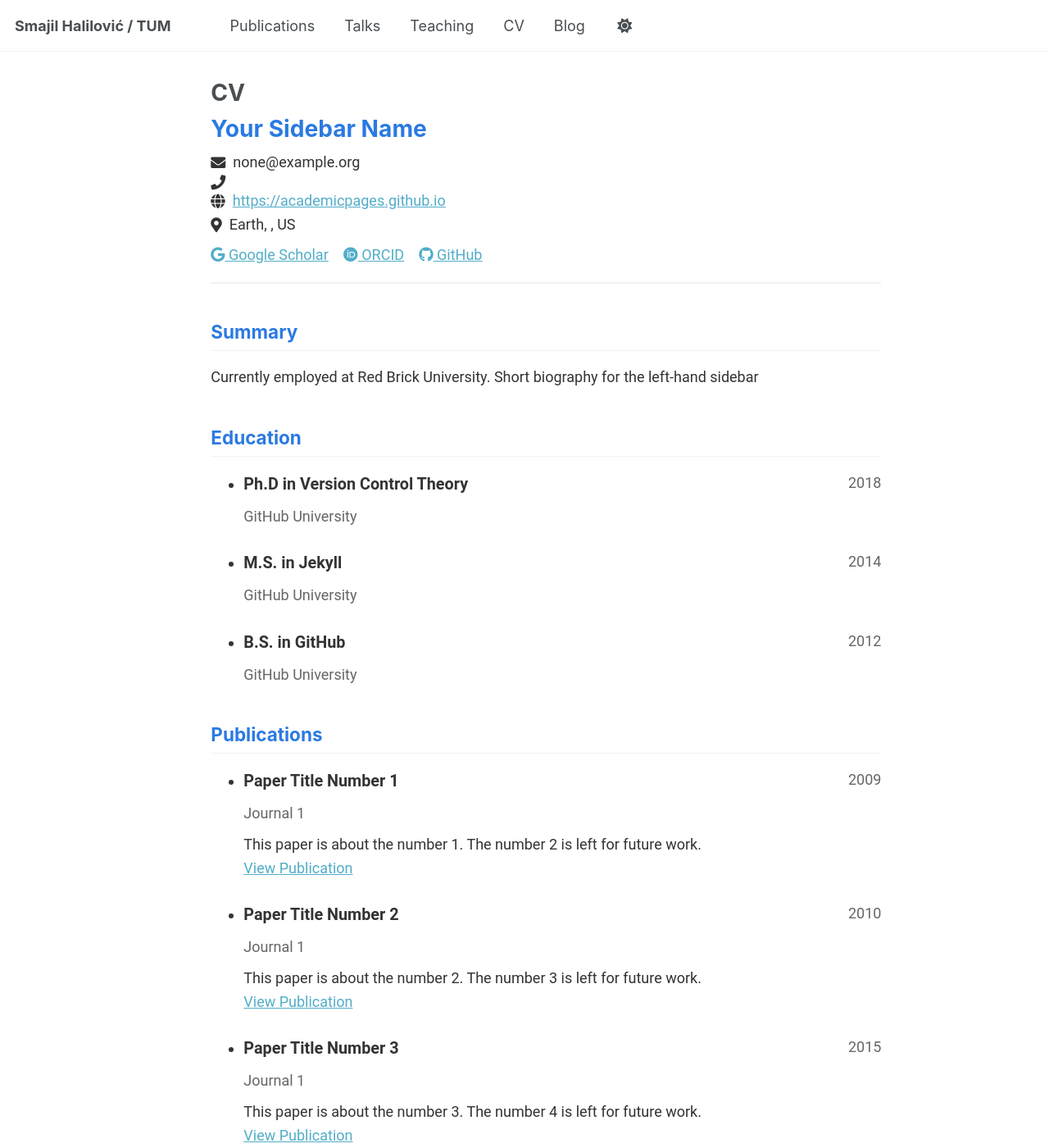
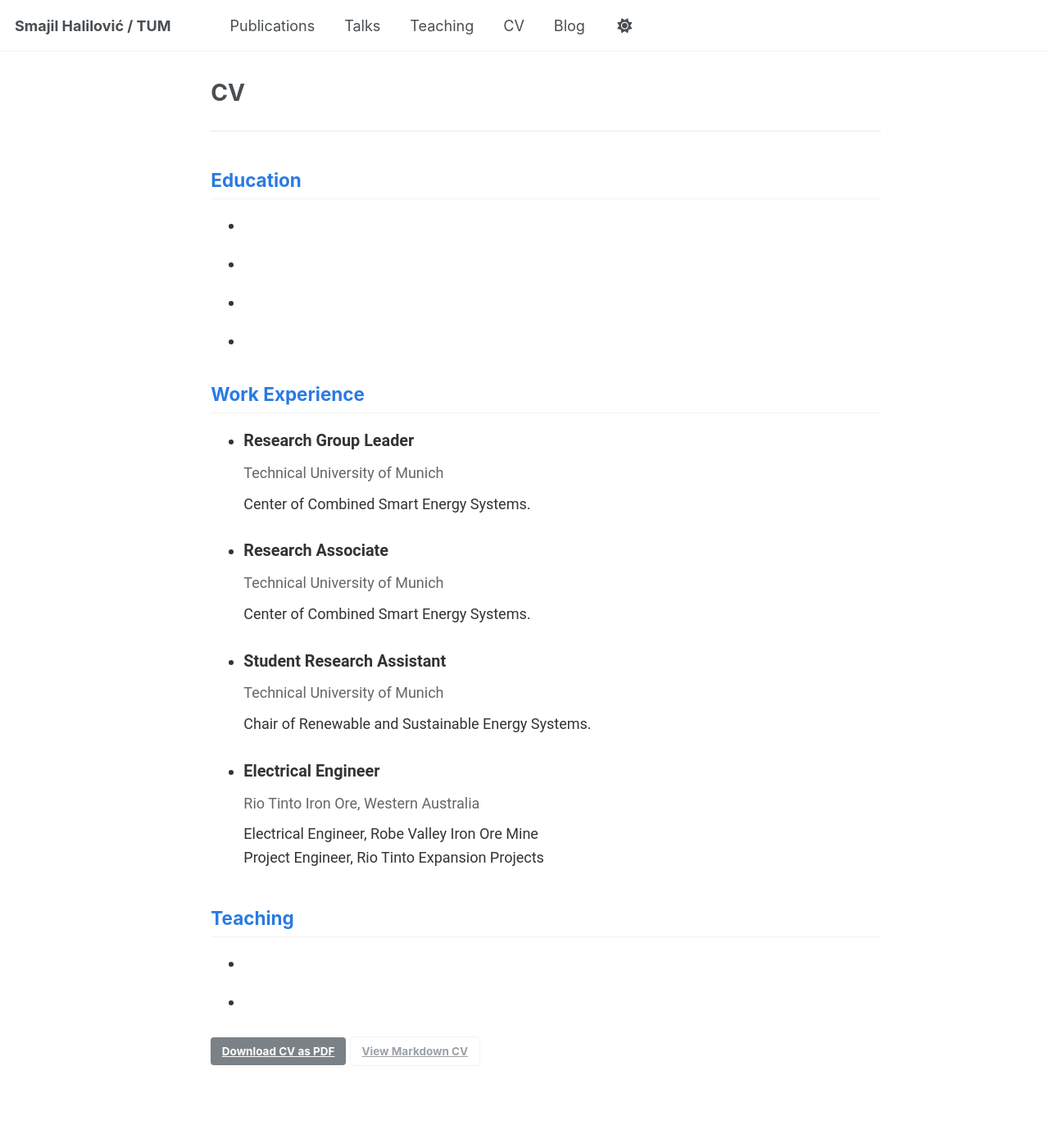
Before and after one commit to SHalilovic/shalilovic.github.io, a Jekyll site: the page built from _pages/cv-json.md, in a window 1280 px wide and 1400 px high. Shown: the whole window at 82% size. Built offline with Jekyll 4.4.1, drawn with Linux system fonts in a browser that asks for light colours; a script that is not in the unit is left out; some of the changed text lies outside the part shown.

Commit message:
Update cv.json

```diff
--- a/_data/cv.json
+++ b/_data/cv.json
@@ -1,152 +1,89 @@
 {
-  "basics": {
-    "name": "Your Sidebar Name",
-    "email": "none@example.org",
-    "phone": "",
-    "website": "https://academicpages.github.io",
-    "summary": "Currently employed at Red Brick University. Short biography for the left-hand sidebar",
-    "location": {
-      "address": "",
-      "postalCode": "",
-      "city": "Earth",
-      "countryCode": "US",
-      "region": ""
-    },
-    "profiles": [
-      {
-        "network": "Google Scholar",
-        "username": "",
-        "url": "https://scholar.google.com/citations?user=PS_CX0AAAAAJ"
-      },
-      {
-        "network": "ORCID",
-        "username": "",
-        "url": "http://orcid.org/yourorcidurl"
-      },
-      {
-        "network": "GitHub",
-        "username": "academicpages",
-        "url": "https://github.com/academicpages"
-      }
-    ]
-  },
-  "work": [],
   "education": [
     {
-      "institution": "GitHub University",
-      "area": "Ph.D in Version Control Theory",
-      "studyType": "",
-      "startDate": "",
-      "endDate": "2018",
-      "gpa": null,
-      "courses": []
+      "degree": "PhD (Dr. -Ing.)",
+      "uni": "Technical University of Munich, Germany",
+      "year": "2018-2023 (magna cum laude)",
+      "summary": "Thesis - Theory to Practice: Design, Integration and Applications for an Active Distribution Grid Laboratory."
     },
     {
-      "institution": "GitHub University",
-      "area": "M.S. in Jekyll",
-      "studyType": "",
-      "startDate": "",
-      "endDate": "2014",
-      "gpa": null,
-      "courses": []
+      "degree": "M.Sc.",
+      "uni": "Technical University of Munich, Germany",
+      "year": "2015-2018",
+	  "summary": "Power Engineering"
     },
     {
-      "institution": "GitHub University",
-      "area": "B.S. in GitHub",
-      "studyType": "",
-      "startDate": "",
-      "endDate": "2012",
-      "gpa": null,
-      "courses": []
+      "degree": "B.Tech",
+      "uni": "National Institute of Technology, Rourkela, India",
+      "year": "2008-2012",
+	  "summary": "Electrical Engineering"
+    },
+    {
+      "degree": "High School Diploma",
+      "uni": "MGM English School, Rourkela, India",
+      "year": "2008",
+	  "summary": "Indian School Certificate Examination (ICSE)"
     }
   ],
-  "skills": [],
-  "languages": [],
-  "interests": [],
-  "references": [],
-  "publications": [
+  "work": [
     {
-      "name": "Paper Title Number 1",
-      "publisher": "Journal 1",
-      "releaseDate": "2009-10-01",
-      "website": "http://academicpages.github.io/files/paper1.pdf",
-      "summary": "This paper is about the number 1. The number 2 is left for future work."
+      "position": "Research Group Leader",
+      "company": "Technical University of Munich",
+      "year": "2024-present",
+      "summary": "Center of Combined Smart Energy Systems."
     },
     {
-      "name": "Paper Title Number 2",
-      "publisher": "Journal 1",
-      "releaseDate": "2010-10-01",
-      "website": "http://academicpages.github.io/files/paper2.pdf",
-      "summary": "This paper is about the number 2. The number 3 is left for future work."
+      "position": "Research Associate",
+      "company": "Technical University of Munich",
+      "year": "2018-2023",
+      "summary": "Center of Combined Smart Energy Systems."
     },
     {
-      "name": "Paper Title Number 3",
-      "publisher": "Journal 1",
-      "releaseDate": "2015-10-01",
-      "website": "http://academicpages.github.io/files/paper3.pdf",
-      "summary": "This paper is about the number 3. The number 4 is left for future work."
+      "position": "Student Research Assistant",
+      "company": "Technical University of Munich",
+      "year": "2017-2018",
+      "summary": "Chair of Renewable and Sustainable Energy Systems."
     },
     {
-      "name": "Paper Title Number 4",
-      "publisher": "GitHub Journal of Bugs",
-      "releaseDate": "2024-02-17",
-      "website": "http://academicpages.github.io/files/paper3.pdf",
-      "summary": "This paper is about fixing template issue #693."
-    }
-  ],
-  "presentations": [
-    {
-      "name": "Talk 1 on Relevant Topic in Your Field",
-      "event": "UC San Francisco, Department of Testing",
-      "date": "2012-03-01",
-      "location": "San Francisco, CA, USA",
-      "description": ""
-    },
-    {
-      "name": "Tutorial 1 on Relevant Topic in Your Field",
-      "event": "UC-Berkeley Institute for Testing Science",
-      "date": "2013-03-01",
-      "location": "Berkeley, CA, USA",
-      "description": ""
-    },
-    {
-      "name": "Talk 2 on Relevant Topic in Your Field",
-      "event": "London School of Testing",
-      "date": "2014-02-01",
-      "location": "London, UK",
-      "description": ""
-    },
-    {
-      "name": "Conference Proceeding talk 3 on Relevant Topic in Your Field",
-      "event": "Testing Institute of America 2014 Annual Conference",
-      "date": "2014-03-01",
-      "location": "Los Angeles, CA, USA",
-      "description": ""
+      "position": "Electrical Engineer",
+      "company": "Rio Tinto Iron Ore, Western Australia",
+      "year": "2012-2015",
+      "summary": "Electrical Engineer, Robe Valley Iron Ore Mine <br> Project Engineer, Rio Tinto Expansion Projects"
     }
   ],
   "teaching": [
     {
-      "course": "Teaching experience 1",
-      "institution": "University 1, Department",
-      "date": "2014-01-01",
-      "role": "Undergraduate course",
-      "description": ""
+      "title": "Active Distribution Grids",
+	  "comment": "Lecture Course",
+      "year": "2020-present",
+	  "summary": " "
     },
     {
-      "course": "Teaching experience 2",
-      "institution": "University 1, Department",
-      "date": "2015-01-01",
-      "role": "Workshop",
-      "description": ""
+      "title": "Decentralized Energy Systems",
+	  "comment": "Lab Course",
+      "year": "2018-present",
+	  "summary": " "
+
     }
   ],
-  "portfolio": [
+  "current projects": [
     {
-      "name": "Portfolio item number 1",
-      "category": "portfolio",
-      "date": "",
-      "url": "",
-      "description": "Short description of portfolio item number 1<br/><img src='/images/500x300.png'>"
-    }
+      "title": "PhyLFlex",
+	  "comment": "BMWE",
+      "year": "2025-present",
+      "details": "Benchmarking home energy management systems in a real distribution grid."
+    },
+	{
+      "title": "DirectGreenEnergy4Trains",
+	  "comment": "EFRE NRW",
+      "year": "2025-present",
+      "details": "PHIL emulation of DERs for traction grid Virtual power plants."
+    },
+    {
+      "title": "SHINE",
+	  "comment": "BMFTR",
+      "year": "2025-present",
+      "details": "PHIL twin of a grid connected PEM-Electrolyser."
+	}
   ]
 }
```
